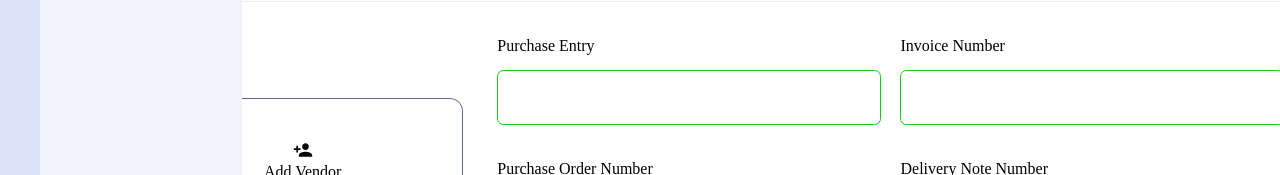
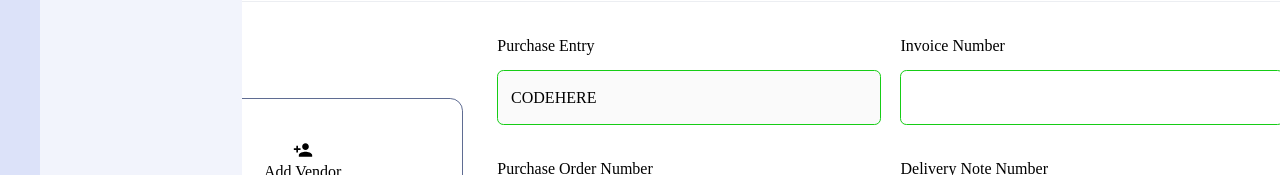
Before and after one commit to paullaster/manage-fuel-bussiness-ui, a React (Vite) app: page /dashboard/purchases/item/create in a window 1280 px wide. Shown: the part 153-328 px from the top of the page. Built offline with nearby package versions, Linux system fonts and the light colour scheme; no server answers; a web font is replaced by a local one.

Commit message:
update the purchase section

```diff
--- a/src/packages/purchases/shared/components/InvoiceDetails.jsx
+++ b/src/packages/purchases/shared/components/InvoiceDetails.jsx
@@ -6,6 +6,8 @@ const InvoiceDetails = () => {
             <InputComponent
                 prelabelText="Purchase entry"
                 name="purchase_entry_code"
+                disabled='true'
+                value='CODEHERE'
             />
             <InputComponent
                 prelabelText="Invoice number"
```
